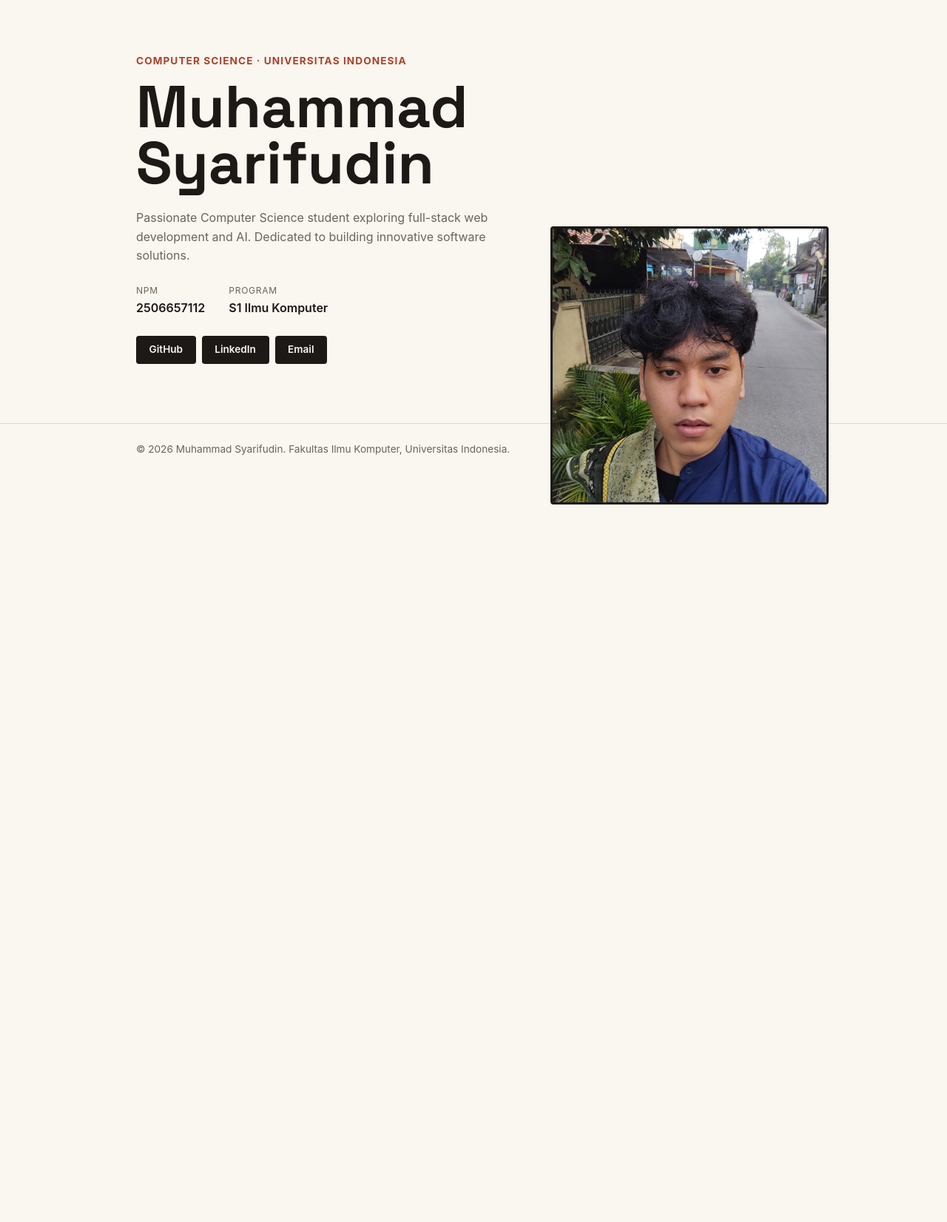
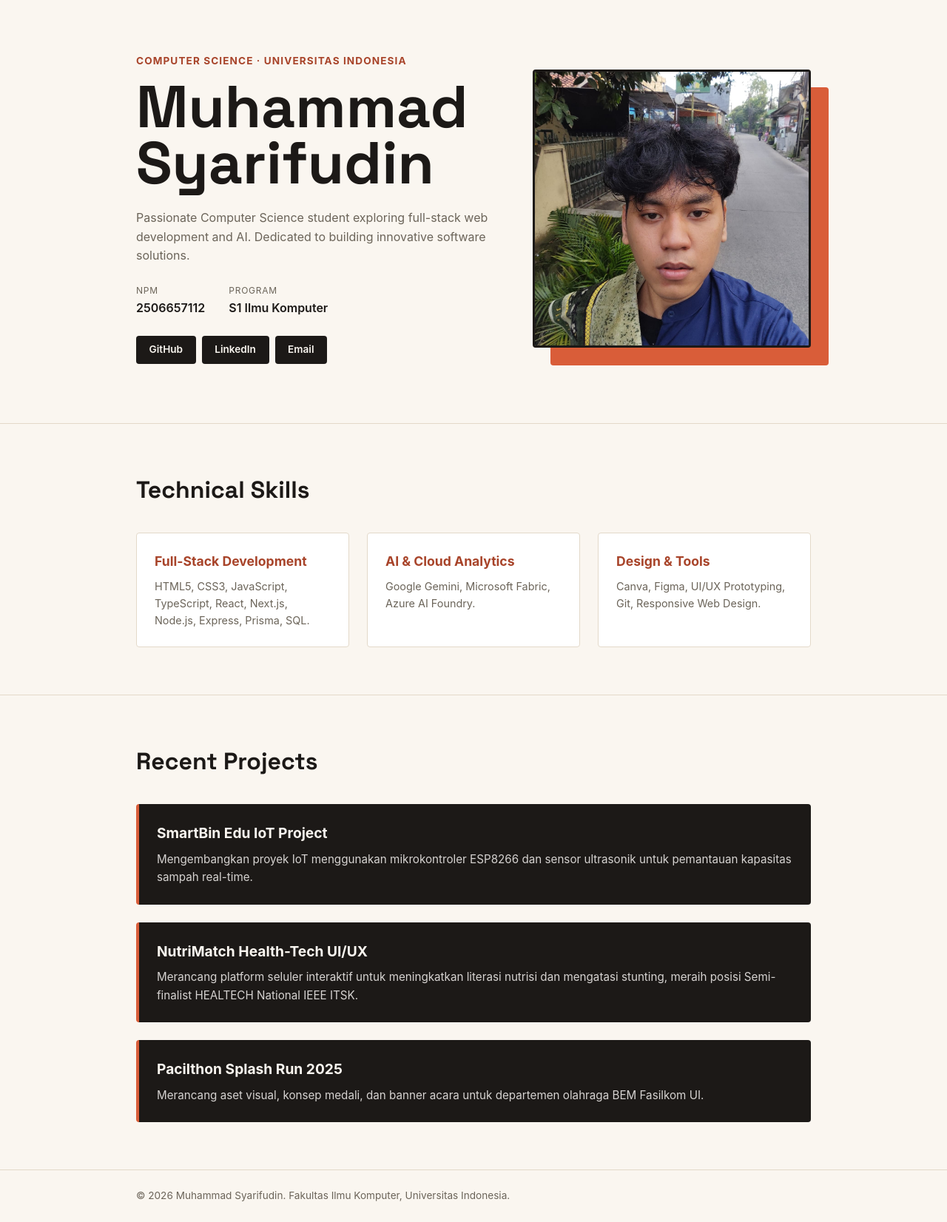
Before and after one commit to msyarifudin541-del/myportofolio, a Django app: page / in a window 1280 px wide. Shown: the part 74-1726 px from the top of the page at 74% size. Before the commit the page ends 756 px from the top, so only its background shows below. Run offline with Django 4.2, Linux system fonts and the light colour scheme.

Commit message:
Tugas 1 update

```diff
--- a/static/css/style.css
+++ b/static/css/style.css
@@ -196,3 +196,77 @@ h1, .brand {
         justify-content: flex-start;
     }
 }
+/* --- Tambahan Style untuk Section Baru --- */
+.section-container {
+    padding: 4rem 0;
+    border-top: 1px solid var(--line);
+}
+
+.section-title {
+    font-size: 2rem;
+    margin-bottom: 2rem;
+    color: var(--ink);
+    font-family: "Space Grotesk", -apple-system, sans-serif;
+}
+
+/* Skills Grid Layout */
+.skills-grid {
+    display: grid;
+    grid-template-columns: repeat(auto-fit, minmax(250px, 1fr));
+    gap: 1.5rem;
+}
+
+.skill-card {
+    background-color: #fff;
+    padding: 1.5rem;
+    border: 1px solid var(--line);
+    border-radius: var(--radius);
+    transition: transform 0.2s ease, box-shadow 0.2s ease;
+}
+
+.skill-card h3 {
+    font-size: 1.1rem;
+    margin-bottom: 0.5rem;
+    color: var(--accent-dark);
+}
+
+.skill-card p {
+    font-size: 0.9rem;
+    color: var(--text-muted);
+}
+
+.skill-card:hover {
+    transform: translateY(-4px);
+    box-shadow: 0 10px 15px -3px rgba(0, 0, 0, 0.1);
+}
+
+/* Projects Flex Layout */
+.projects-flex {
+    display: flex;
+    flex-direction: column;
+    gap: 1.5rem;
+}
+
+.project-card {
+    background-color: var(--ink);
+    color: var(--paper);
+    padding: 1.5rem;
+    border-radius: var(--radius);
+    border-left: 4px solid var(--accent);
+    transition: background-color 0.2s ease;
+}
+
+.project-card h3 {
+    font-size: 1.2rem;
+    margin-bottom: 0.5rem;
+    color: var(--paper);
+}
+
+.project-card p {
+    font-size: 0.95rem;
+    color: #d6d3d1;
+}
+
+.project-card:hover {
+    background-color: #292524;
+}
--- a/templates/index.html
+++ b/templates/index.html
@@ -27,16 +27,15 @@
                     <h1>Muhammad Syarifudin</h1>
                 </div>
                 <div class="hero-photo">
-                    <div class="photo-block">
-                        <img class="avatar" src="/static/img/syarif.png" alt="Photo of Muhammad Syarifudin">
-                    </div>
+                    <div class="photo-block"></div>
+                    <img class="avatar" src="/static/img/syarif.png" alt="Photo of Muhammad Syarifudin">
                 </div>
                 <div class="hero-details">
                     <p class="bio">Passionate Computer Science student exploring full-stack web development and AI. Dedicated to building innovative software solutions.</p>
                     <dl class="meta-list">
                         <div class="meta-row">
                             <dt>NPM</dt>
-                            <dd>2506657112</dd> <!-- GANTI DENGAN NPM ASLI KAKAK -->
+                            <dd>2506657112</dd>
                         </div>
                         <div class="meta-row">
                             <dt>Program</dt>
@@ -51,6 +50,48 @@
                 </div>
             </div>
         </section>
+
+        <!-- Section Skills Baru -->
+        <section class="section-container" id="skills">
+            <div class="container">
+                <h2 class="section-title">Technical Skills</h2>
+                <div class="skills-grid">
+                    <div class="skill-card">
+                        <h3>Full-Stack Development</h3>
+                        <p>HTML5, CSS3, JavaScript, TypeScript, React, Next.js, Node.js, Express, Prisma, SQL.</p>
+                    </div>
+                    <div class="skill-card">
+                        <h3>AI & Cloud Analytics</h3>
+                        <p>Google Gemini, Microsoft Fabric, Azure AI Foundry.</p>
+                    </div>
+                    <div class="skill-card">
+                        <h3>Design & Tools</h3>
+                        <p>Canva, Figma, UI/UX Prototyping, Git, Responsive Web Design.</p>
+                    </div>
+                </div>
+            </div>
+        </section>
+
+        <!-- Section Projects Baru -->
+        <section class="section-container" id="projects">
+            <div class="container">
+                <h2 class="section-title">Recent Projects</h2>
+                <div class="projects-flex">
+                    <article class="project-card">
+                        <h3>SmartBin Edu IoT Project</h3>
+                        <p>Mengembangkan proyek IoT menggunakan mikrokontroler ESP8266 dan sensor ultrasonik untuk pemantauan kapasitas sampah real-time.</p>
+                    </article>
+                    <article class="project-card">
+                        <h3>NutriMatch Health-Tech UI/UX</h3>
+                        <p>Merancang platform seluler interaktif untuk meningkatkan literasi nutrisi dan mengatasi stunting, meraih posisi Semi-finalist HEALTECH National IEEE ITSK.</p>
+                    </article>
+                    <article class="project-card">
+                        <h3>Pacilthon Splash Run 2025</h3>
+                        <p>Merancang aset visual, konsep medali, dan banner acara untuk departemen olahraga BEM Fasilkom UI.</p>
+                    </article>
+                </div>
+            </div>
+        </section>
     </main>
 
     <footer class="site-footer">
```
Also changed, not shown: README.md.
